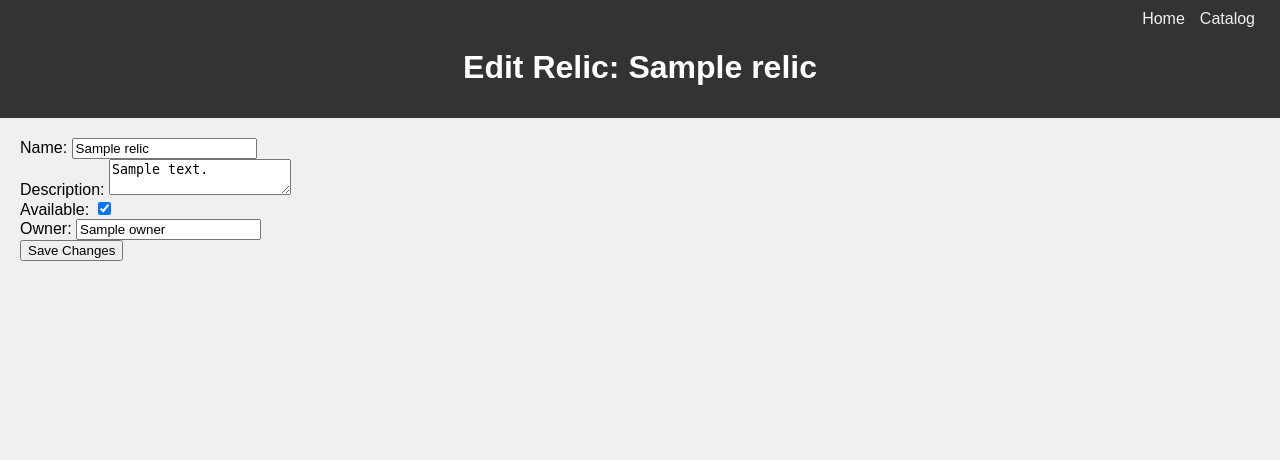
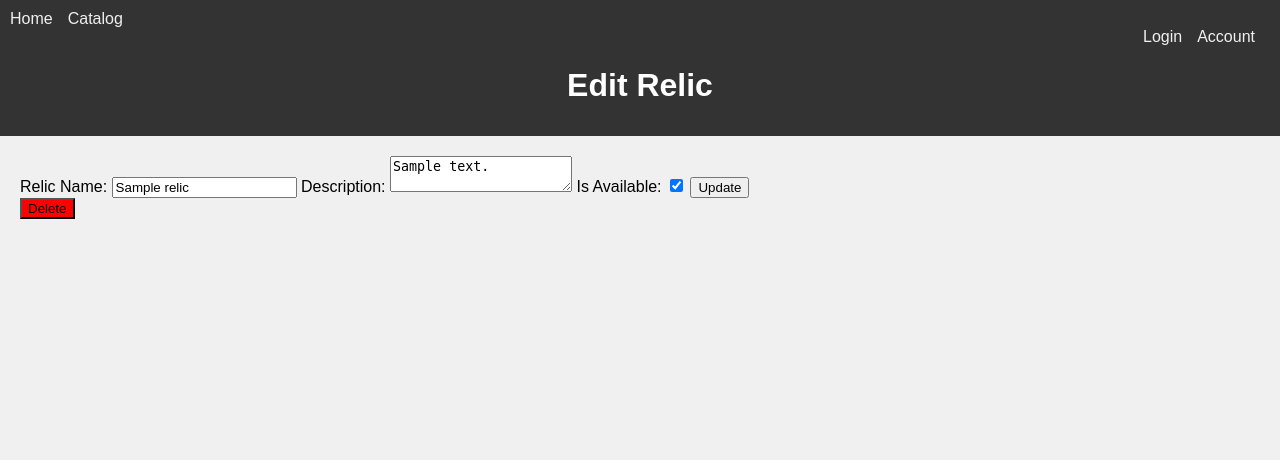
Before and after one commit to Nibe-ChNU-4-1/mystical-lib, a Flask app: template frontend/templates/edit_relic.html in a window 1280 px wide. Shown: the top 460 px of the page. Run offline with Flask 3, Linux system fonts and the light colour scheme; the template is opened without the code that fills it: most values are stand-ins (such as "Sample title", 1, 10 or a date in 2020).

Commit message:
admin can delete relics

```diff
--- a/frontend/templates/edit_relic.html
+++ b/frontend/templates/edit_relic.html
@@ -13,26 +13,42 @@
             <li><a href="{{ url_for('home') }}">Home</a></li>
             <li><a href="{{ url_for('homepages.catalog') }}">Catalog</a></li>
         </ul>
+        <ul>
+            {% if 'user' in session %}
+                {% if session['user']['role'] == 'admin' %}
+                    <li><a href="{{ url_for('homepages.admin_home') }}">{{ session['user']['username'] }}</a></li>
+                {% else %}
+                    <li><a href="{{ url_for('homepages.user_home') }}">{{ session['user']['username'] }}</a></li>
+                {% endif %}
+                <li><a href="{{ url_for('auth.logout') }}">Logout</a></li>
+            {% else %}
+                <li><a href="{{ url_for('auth.login') }}">Login</a></li>
+                <li><a href="{{ url_for('auth.register') }}">Account</a></li>
+            {% endif %}
+        </ul>
     </nav>
-    <h1>Edit Relic: {{ relic.name }}</h1>
+    <h1>Edit Relic</h1>
 </header>
+
 <main>
-    <form method="POST">
-        <label for="name">Name:</label>
-        <input type="text" id="name" name="name" value="{{ relic.name }}" required><br>
+    <form method="POST" action="{{ url_for('relics.update_relic', relic_id=relic['_id']) }}">
+        <label for="name">Relic Name:</label>
+        <input type="text" id="name" name="name" value="{{ relic['name'] }}" required>
 
         <label for="description">Description:</label>
-        <textarea id="description" name="description" required>{{ relic.description }}</textarea><br>
+        <textarea id="description" name="description" required>{{ relic['description'] }}</textarea>
 
-        <label for="available">Available:</label>
-        <input type="checkbox" id="available" name="available" {% if relic.available %}checked{% endif %}><br>
+        <label for="available">Is Available:</label>
+        <input type="checkbox" id="available" name="available" {% if relic['available'] %}checked{% endif %}>
 
-        <label for="owner">Owner:</label>
-        <input type="text" id="owner" name="owner" value="{{ relic.owner or '' }}"><br>
+        <button type="submit">Update</button>
+    </form>
 
-        <button type="submit">Save Changes</button>
+    <form method="POST" action="{{ url_for('relics.delete_relic', relic_id=relic['_id']) }}">
+        <button type="submit" style="background-color: red;">Delete</button>
     </form>
 </main>
+
 <footer>
     <p>Email: yevynchuk.denys@chnu.edu.ua</p>
     <p>Phone: +38 012 345 6789</p>
```
Also changed, not shown: backend/relics.py (+12 -5 lines).
